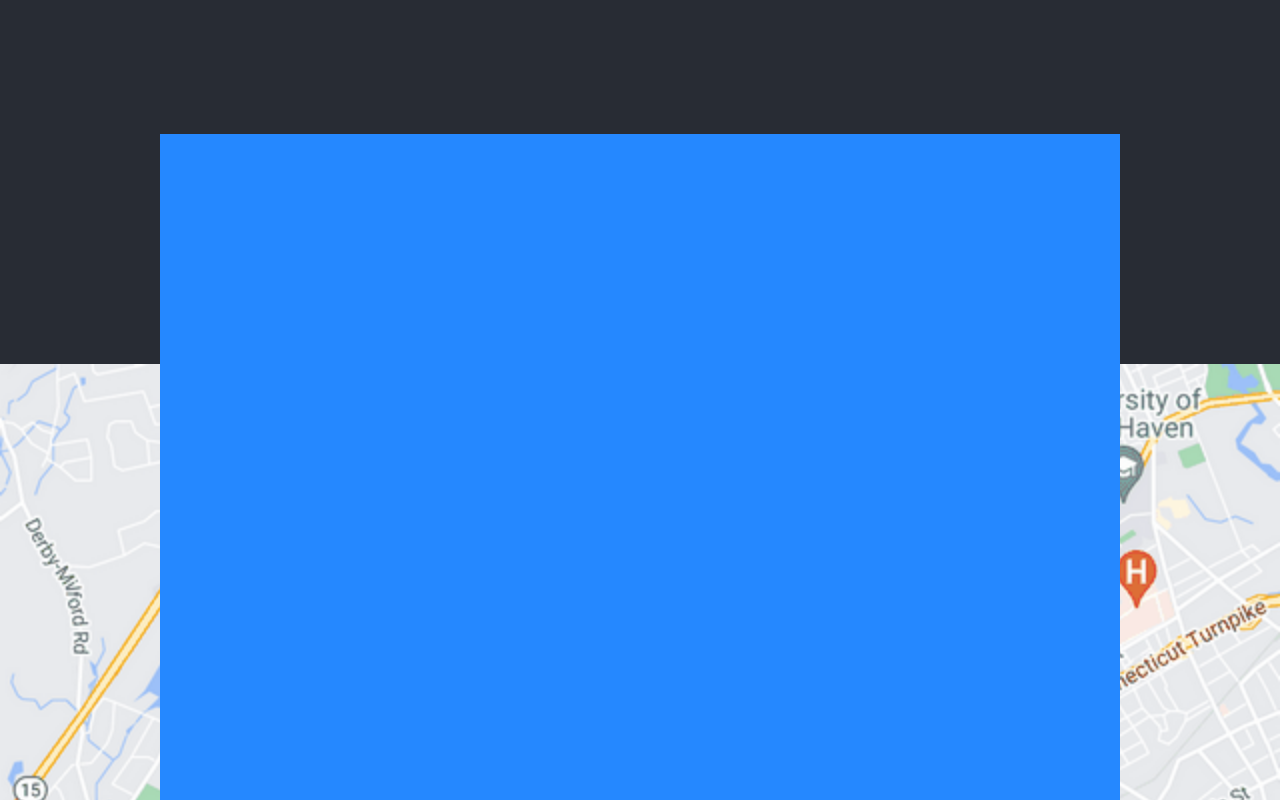
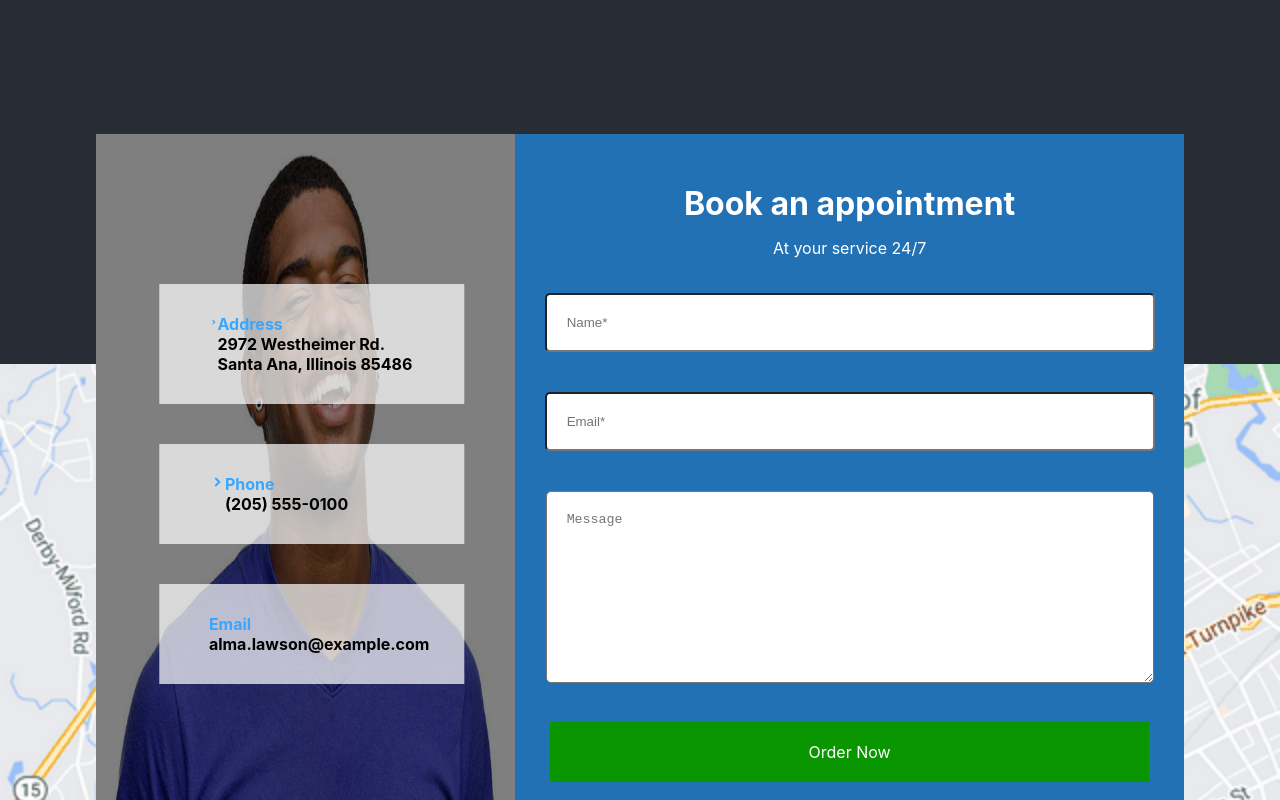
Before and after one commit to Kennyabby/Elevate, a React (Create React App) app: page / in a window 1280 px wide. Shown: the part 3920-4720 px from the top of the page. Built offline with nearby package versions, Linux system fonts and the light colour scheme.

Commit message:
Editting the Contact Section

```diff
--- a/src/LandingPage/Contact/Contact.css
+++ b/src/LandingPage/Contact/Contact.css
@@ -12,11 +12,93 @@
 
 .cnt-frm {
   position: absolute;
+  display: flex;
   left: 50%;
   transform: translate(-50%, 0);
-  background: rgba(37, 136, 255, 1);
+  background: rgb(34, 113, 180);
   height: 700px;
-  width: 75%;
+  width: 85%;
   margin: auto;
   z-index: 1;
 }
+
+.lfrm {
+  position: relative;
+  width: 40%;
+  height: 100%;
+}
+
+.cntimg {
+  position: absolute;
+  left: 0px;
+  top: 0px;
+  width: 100%;
+  height: 100%;
+}
+
+.cntdtl-cont {
+  position: absolute;
+  left: 0px;
+  top: 0px;
+  width: 100%;
+  height: 100%;
+  background: rgba(0, 0, 0, 0.5);
+  justify-content: center;
+  align-items: center;
+}
+
+.ctrl-ctc {
+  position: absolute;
+  top: 50%;
+  left: 50%;
+  transform: translate(-50%, -50%);
+  width: 70%;
+}
+
+.cntdtl {
+  display: inline-flex;
+  font-size: 1rem;
+  text-align: left;
+  font-weight: bold;
+  padding: 30px 50px;
+  width: 70%;
+  margin: 20px auto;
+  background: rgba(255, 255, 255, 0.7);
+  color: black;
+}
+
+.ctcarr {
+  /* margin-top: -60px; */
+  font-size: 1rem;
+}
+
+.rfrm {
+  padding: 50px 20px;
+  width: 60%;
+  text-align: center;
+  justify-content: center;
+  align-items: center;
+}
+
+.input {
+  margin: 20px auto;
+  padding: 20px;
+  width: 90%;
+  border-radius: 5px;
+}
+
+.area {
+  margin: 20px auto;
+  padding: 20px;
+  width: 90%;
+  height: 150px;
+  border-radius: 5px;
+}
+
+.frmbtn {
+  background: rgba(10, 150, 0, 1);
+  color: white;
+  margin: 15px;
+  padding: 20px;
+  cursor: pointer;
+}
--- a/src/LandingPage/Contact/Contact.js
+++ b/src/LandingPage/Contact/Contact.js
@@ -1,13 +1,53 @@
 import './Contact.css'
 
 import map from './assets/map.png'
+import cntimg from './assets/cntimg.jpg'
+
+import { BiSolidChevronRight } from 'react-icons/bi'
 
 const Contact = () => {
   return (
     <>
       <div className='cnt-tp'>
         <img className='map' src={map} alt='map' />
-        <div className='cnt-frm'></div>
+        <div className='cnt-frm'>
+          <div className='lfrm'>
+            <img className='cntimg' src={cntimg} alt='cntimg' />
+            <div className='cntdtl-cont'>
+              <div className='ctrl-ctc'>
+                <div className='cntdtl'>
+                  <BiSolidChevronRight className='ctcarr bl' />
+                  <div>
+                    <label className='bl'>Address</label>
+                    <div>2972 Westheimer Rd. Santa Ana, Illinois 85486</div>
+                  </div>
+                </div>
+                <div className='cntdtl'>
+                  <BiSolidChevronRight className='ctcarr bl' />
+                  <div>
+                    <label className='bl'>Phone</label>
+                    <div>{'(205) 555-0100'}</div>
+                  </div>
+                </div>
+                <div className='cntdtl'>
+                  <BiSolidChevronRight className='ctcarr bl' />
+                  <div>
+                    <label className='bl'>Email</label>
+                    <div>alma.lawson@example.com</div>
+                  </div>
+                </div>
+              </div>
+            </div>
+          </div>
+          <div className='rfrm'>
+            <h1>Book an appointment</h1>
+            <div style={{ padding: '15px' }}>At your service 24/7</div>
+            <input className='input' placeholder='Name*' />
+            <input className='input' placeholder='Email*' />
+            <textarea className='area' placeholder='Message' />
+            <div className='frmbtn'>Order Now</div>
+          </div>
+        </div>
       </div>
       <div></div>
     </>
--- a/src/LandingPage/Header/Header.css
+++ b/src/LandingPage/Header/Header.css
@@ -66,8 +66,8 @@
   position: absolute;
   margin: 0px;
   background: rgba(57, 166, 255, 1);
-  height: 16vw;
-  width: 16vw;
+  height: 14rem;
+  width: 14rem;
   border-radius: 50%;
 }
 
```
Also changed, not shown: src/LandingPage/Contact/assets/cntimg.jpg (added).
